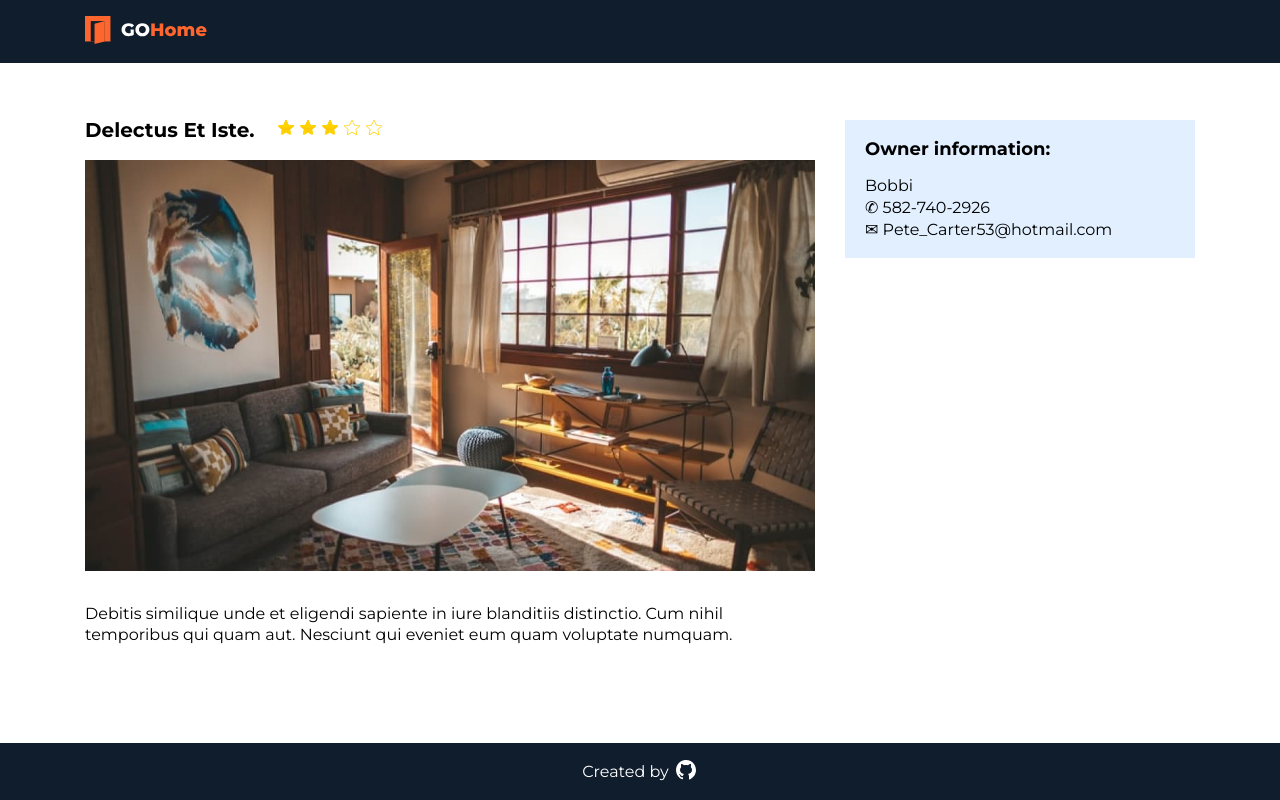
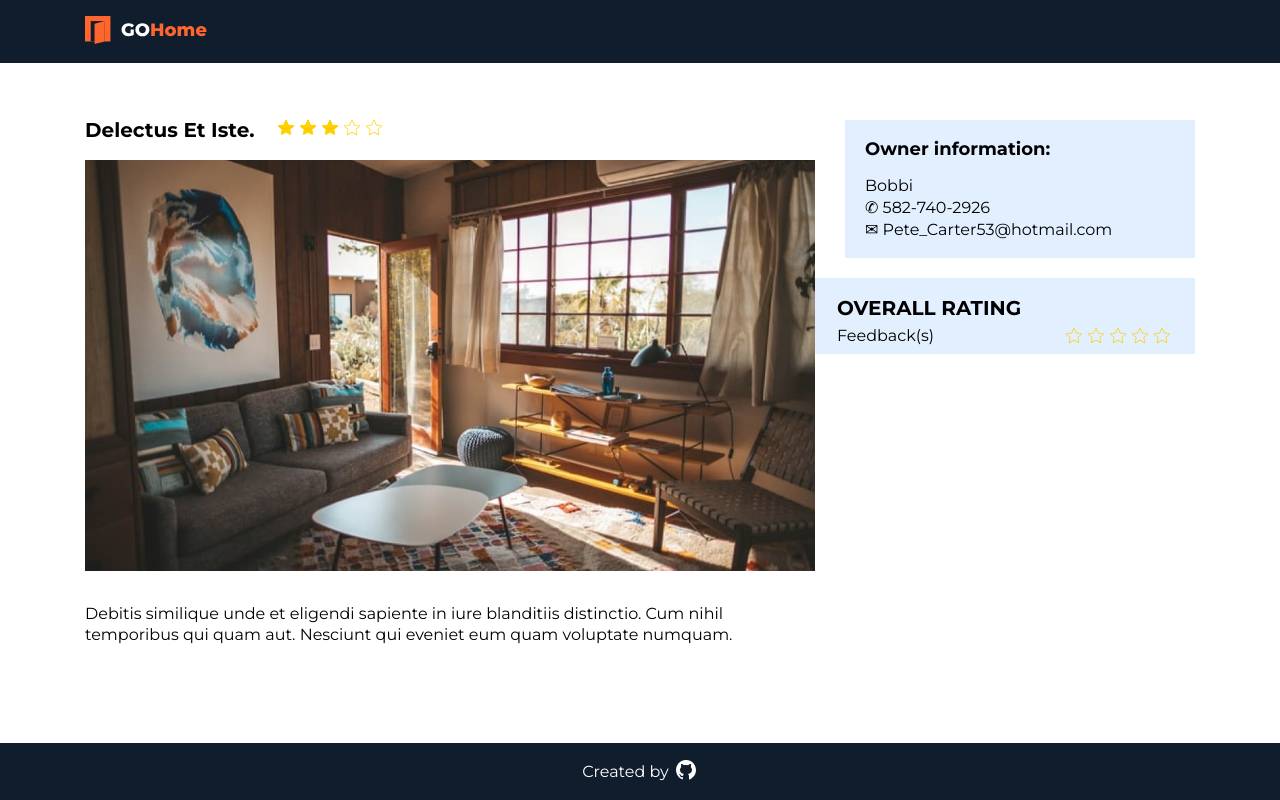
Before and after one commit to Andrey1914/apartment-searcher, a Vue app: page / in a window 1280 px wide. Both pictures are taken after a click on the element 259 px from the left and 379 px from the top of the page. Built offline with nearby package versions, Linux system fonts and the light colour scheme.

Commit message:
created reviews

```diff
--- a/src/assets/scss/variables.scss
+++ b/src/assets/scss/variables.scss
@@ -1,2 +1,3 @@
 $main-color: #ff662d;
 $secondary-color: #0f1d2d;
+$card-bg: #e1efff;
--- /dev/null
+++ b/src/components/reviews/index.vue
@@ -0,0 +1,69 @@
+<template>
+    <section class="reviews">
+        <div class="reviews__heading">
+            <h2 class="reviews__title">Overall rating</h2>
+            <div class="reviews__rating">
+                <span>{{ amountOfReviews }} Feedback(s)</span>
+                <Rating :rating="rating" />
+            </div>
+        </div>
+        <ReviewsItem v-for="review in reviews" :key="review.author" :review="review" />
+
+    </section>
+</template>
+
+<script>
+import ReviewsItem from './reviews-item/index.vue';
+import Rating from '../StarRating.vue';
+
+export default {
+    name: 'ReviewsItem',
+    components: {
+        ReviewsItem,
+        Rating
+    },
+    props: {
+        reviews: {
+            type: Array,
+            required: true
+        }
+    }
+}
+</script>
+
+<style lang="scss" scoped>
+@import "../../assets/scss/variables.scss";
+
+.reviews {
+    margin-top: 20px;
+    background: $card-bg;
+    padding: 0 2px;
+
+    &__heading {
+        padding: 20px 20px 10px;
+    }
+
+    &__title {
+        text-transform: uppercase;
+        font-size: 20px;
+        font-weight: 700;
+        margin-bottom: 10px;
+    }
+
+    &__rating {
+        display: flex;
+        align-items: center;
+        justify-content: space-between;
+    }
+
+    &__show-more {
+        background: none;
+        border: none;
+        cursor: pointer;
+        width: 100%;
+        padding: 12px;
+        font-family: inherit;
+        font-size: 16px;
+    }
+}
+</style>
--- /dev/null
+++ b/src/components/reviews/reviews-item/ReviewsAvatar.vue
@@ -0,0 +1,16 @@
+<template>
+    <svg width="34" height="34" viewBox="0 0 34 34" fill="none" xmlns="http://www.w3.org/2000/svg">
+        <circle cx="17" cy="17" r="17" fill="white" />
+        <circle cx="17" cy="17" r="16" fill="white" stroke="#FF662D" stroke-width="2" />
+        <path fill="#FF662D" fill-rule="evenodd" clip-rule="evenodd"
+            d="M4.8053 28.8444L4.83307 28.8028C7.04004 25.4919 10.7338 23.5156 14.712 23.5156H19.2878C23.2661 23.5156 26.9599 25.4919 29.1669 28.8028L29.1946 28.8445C32.1687 25.783 34 21.6054 34 17C34 7.61115 26.3889 0 17 0C7.61115 0 0 7.61115 0 17C0 21.6053 1.83124 25.783 4.8053 28.8444ZM16.9999 7C12.9288 7 9.61713 10.3117 9.61713 14.3828C9.61713 18.4539 12.9288 21.7656 16.9999 21.7656C21.071 21.7656 24.3828 18.4539 24.3828 14.3828C24.3828 10.3117 21.071 7 16.9999 7Z" />
+    </svg>
+</template>
+
+<script>
+export default {
+    name: 'ReviewsAvatar'
+}
+</script>
+
+<style lang="scss" scoped></style>
--- /dev/null
+++ b/src/components/reviews/reviews-item/ReviewsHeading.vue
@@ -0,0 +1,45 @@
+<template>
+    <div class="reviews-heading">
+        <Avatar />
+        <div class="reviews-heading__content">
+            <span class="reviews-heading__author">{{ author }}</span>
+            <Rating :rating="rating" />
+        </div>
+    </div>
+</template>
+
+<script>
+import Rating from '../../StarRating.vue';
+import Avatar from './ReviewsAvatar.vue'
+
+export default {
+    name: 'ReviewsHeading',
+    components: { Rating, Avatar },
+    props: {
+        author: {
+            type: String,
+            required: true
+        },
+        rating: {
+            type: Number,
+            default: 0
+        }
+    }
+}
+</script>
+
+<style lang="scss" scoped>
+.reviews-heading {
+    display: flex;
+    align-items: center;
+
+    &__avatar {
+        margin-right: 18px;
+    }
+
+    &__content {
+        display: flex;
+        flex-direction: column;
+    }
+}
+</style>
--- /dev/null
+++ b/src/components/reviews/reviews-item/index.vue
@@ -0,0 +1,42 @@
+<template>
+    <section class="reviews-item">
+        <ReviewsHeading :rating="review.rating" :author="review.author" />
+        <p class="reviews-item__content">{{ review.content }}</p>
+    </section>
+</template>
+
+<script>
+import ReviewsHeading from './ReviewsHeading.vue';
+
+export default {
+    name: "ReviewsItem",
+    components: { ReviewsHeading },
+    props: {
+        review: {
+            type: Object,
+            required: true
+        }
+    }
+}
+</script>
+
+<style lang="scss" scoped>
+.reviews-item {
+    background: #fff;
+    padding: 20px 22px;
+    line-height: 1.3;
+    margin-bottom: 2px;
+
+    &:last-child {
+        margin-bottom: 0;
+    }
+
+    &__content {
+        display: -webkit-box;
+        margin-top: 20px;
+        overflow: hidden;
+        -webkit-box-orient: vertical;
+        -webkit-line-clamp: 5;
+    }
+}
+</style>
--- /dev/null
+++ b/src/components/reviews/reviews.js
@@ -0,0 +1,26 @@
+export default [
+  {
+    author: "Alex",
+    content:
+      "Lorem ipsum, dolor sit amet consectetur adipisicing elit. Labore velit reiciendis modi magnam, aliquid architecto cumque saepe recusandae est optio accusamus ducimus itaque assumenda eius culpa earum. Aspernatur, molestiae dicta!",
+    rating: 3.5,
+  },
+  {
+    author: "Ron",
+    content:
+      "Lorem ipsum, dolor sit amet consectetur adipisicing elit. Labore velit reiciendis modi magnam, aliquid architecto cumque saepe recusandae est optio accusamus ducimus itaque assumenda eius culpa earum. Aspernatur, molestiae dicta!",
+    rating: 4.5,
+  },
+  {
+    author: "Marry",
+    content:
+      "Lorem ipsum, dolor sit amet consectetur adipisicing elit. Labore velit reiciendis modi magnam, aliquid architecto cumque saepe recusandae est optio accusamus ducimus itaque assumenda eius culpa earum. Aspernatur, molestiae dicta!",
+    rating: 4.8,
+  },
+  {
+    author: "John",
+    content:
+      "Lorem ipsum, dolor sit amet consectetur adipisicing elit. Labore velit reiciendis modi magnam, aliquid architecto cumque saepe recusandae est optio accusamus ducimus itaque assumenda eius culpa earum. Aspernatur, molestiae dicta!",
+    rating: 2.8,
+  },
+];
--- a/src/pages/Apartment.vue
+++ b/src/pages/Apartment.vue
@@ -3,7 +3,10 @@
         <Container>
             <div class="apartment-page__content">
                 <ApartmentsMainInfo :apartment="apartment" />
-                <ApartmentsOwner class="apartment-page__owner" :owner="apartment.owner" />
+                <div class="apartment-page__additional-info">
+                    <ApartmentsOwner class="apartment-page__owner" :owner="apartment.owner" />
+                    <Reviews :reviews="reviewsList" />
+                </div>
             </div>
         </Container>
     </main>
@@ -14,14 +17,20 @@
 import apartments from '@/components/Apartment/apartments';
 import ApartmentsMainInfo from '@/components/Apartment/ApartmentsMainInfo.vue';
 import ApartmentsOwner from '@/components/Apartment/ApartmentsOwner.vue';
+import Reviews from '../components/reviews';
+import reviewsList from '../components/reviews/reviews';
 export default {
     name: 'ApartmentPage',
     components: {
         Container,
         ApartmentsMainInfo,
-        ApartmentsOwner
+        ApartmentsOwner,
+        Reviews,
     },
     computed: {
+        reviews() {
+            return reviewsList;
+        },
         apartment() {
             return apartments.find(apartment => apartment.id === this.$route.params.id)
         }
```
